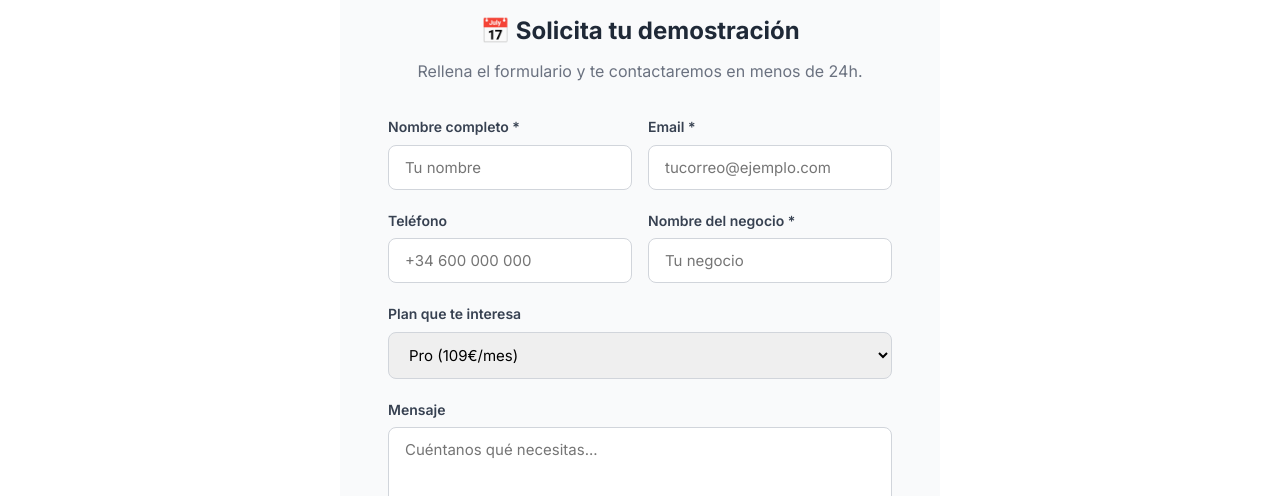
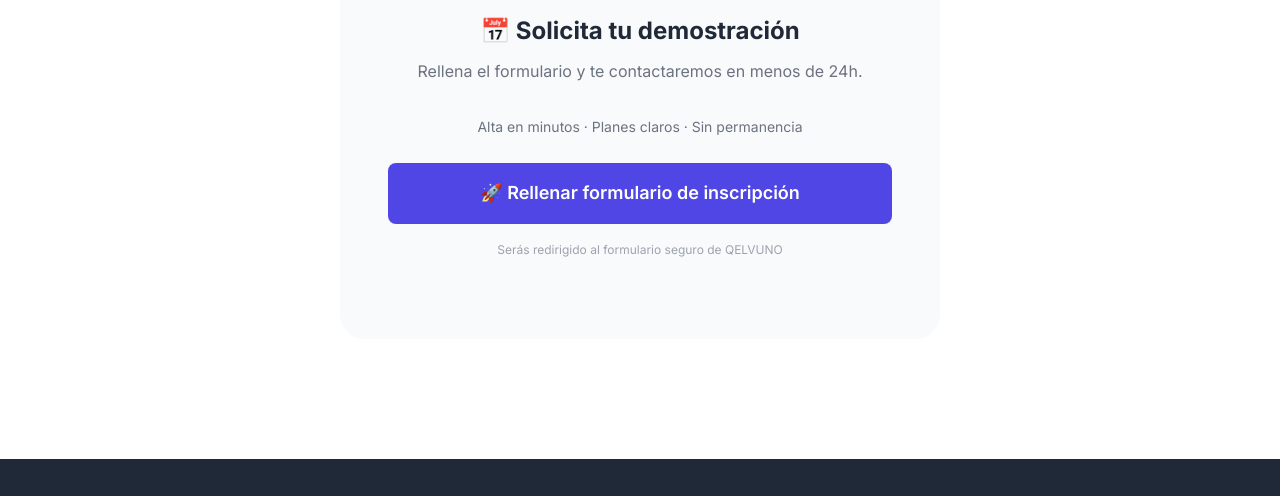
Before and after one commit to qelvuno-lang/QELVUNO, a plain HTML site: page index.html in a window 1280 px wide. Shown: the part 2550-3046 px from the top of the page. Drawn offline with Linux system fonts and the light colour scheme.

Commit message:
feat: enlazar landing con formulario de inscripción de Apps Script

```diff
--- a/index.html
+++ b/index.html
@@ -12,6 +12,11 @@
 
   <!-- Font Awesome (iconos) -->
   <link rel="stylesheet" href="https://cdnjs.cloudflare.com/ajax/libs/font-awesome/6.5.0/css/all.min.css">
+
+  <!-- URL del formulario de inscripción -->
+  <script>
+    const QELVUNO_FORM_URL = 'https://script.google.com/macros/s/AKfycby-eFkTj5g55hkrffVvrIUt1MVKwRhu19VUQvx9kEZHHLgH4ytM6hV2XXBqBIvsVlY/exec?view=inscribirse';
+  </script>
 
   <style>
     /* ===== RESET ===== */
@@ -472,7 +477,7 @@
         <a href="#beneficios">Beneficios</a>
         <a href="#precios">Precios</a>
         <a href="#como-funciona">Cómo funciona</a>
-        <a href="#contacto" class="btn-primary">Solicitar demo</a>
+        <a href="https://script.google.com/macros/s/AKfycby-eFkTj5g55hkrffVvrIUt1MVKwRhu19VUQvx9kEZHHLgH4ytM6hV2XXBqBIvsVlY/exec?view=inscribirse" class="btn-primary">Solicitar demo</a>
       </div>
     </nav>
   </div>
@@ -484,7 +489,7 @@
         <h1>Gestiona tu <span>Google Business Profile</span> con IA</h1>
         <p>Automatiza reseñas, publicaciones e informes. QELVUNO te ayuda a destacar en Google sin esfuerzo.</p>
         <div class="hero-actions">
-          <a href="#contacto" class="btn-primary btn-large">📅 Solicitar demostración</a>
+          <a href="https://script.google.com/macros/s/AKfycby-eFkTj5g55hkrffVvrIUt1MVKwRhu19VUQvx9kEZHHLgH4ytM6hV2XXBqBIvsVlY/exec?view=inscribirse" class="btn-primary btn-large">📅 Solicitar demostración</a>
           <a href="#beneficios" class="btn-outline btn-large">Saber más</a>
         </div>
         <div class="hero-stats">
@@ -560,7 +565,7 @@
             <li><i class="fas fa-check"></i> 10 respuestas de reseñas</li>
             <li><i class="fas fa-check"></i> Informe mensual</li>
           </ul>
-          <a href="#contacto" class="btn-outline" style="display:block;">Elegir plan</a>
+          <a href="https://script.google.com/macros/s/AKfycby-eFkTj5g55hkrffVvrIUt1MVKwRhu19VUQvx9kEZHHLgH4ytM6hV2XXBqBIvsVlY/exec?view=inscribirse" class="btn-outline" style="display:block;">Elegir plan</a>
         </div>
         <div class="pricing-card popular">
           <div class="badge">Más popular</div>
@@ -573,7 +578,7 @@
             <li><i class="fas fa-check"></i> Respuestas con IA</li>
             <li><i class="fas fa-check"></i> Informe detallado</li>
           </ul>
-          <a href="#contacto" class="btn-primary" style="display:block;">Elegir plan</a>
+          <a href="https://script.google.com/macros/s/AKfycby-eFkTj5g55hkrffVvrIUt1MVKwRhu19VUQvx9kEZHHLgH4ytM6hV2XXBqBIvsVlY/exec?view=inscribirse" class="btn-primary" style="display:block;">Elegir plan</a>
         </div>
         <div class="pricing-card">
           <h3>Premium</h3>
@@ -585,7 +590,7 @@
             <li><i class="fas fa-check"></i> Estrategia proactiva</li>
             <li><i class="fas fa-check"></i> Informes avanzados</li>
           </ul>
-          <a href="#contacto" class="btn-outline" style="display:block;">Elegir plan</a>
+          <a href="https://script.google.com/macros/s/AKfycby-eFkTj5g55hkrffVvrIUt1MVKwRhu19VUQvx9kEZHHLgH4ytM6hV2XXBqBIvsVlY/exec?view=inscribirse" class="btn-outline" style="display:block;">Elegir plan</a>
         </div>
       </div>
     </div>
@@ -622,44 +627,13 @@
       <div class="form-section">
         <h2>📅 Solicita tu demostración</h2>
         <p>Rellena el formulario y te contactaremos en menos de 24h.</p>
-        <form action="#" method="POST">
-          <div class="form-row">
-            <div class="form-group">
-              <label for="nombre">Nombre completo *</label>
-              <input type="text" id="nombre" name="nombre" placeholder="Tu nombre" required>
-            </div>
-            <div class="form-group">
-              <label for="email">Email *</label>
-              <input type="email" id="email" name="email" placeholder="tucorreo@ejemplo.com" required>
-            </div>
-          </div>
-          <div class="form-row">
-            <div class="form-group">
-              <label for="telefono">Teléfono</label>
-              <input type="tel" id="telefono" name="telefono" placeholder="+34 600 000 000">
-            </div>
-            <div class="form-group">
-              <label for="negocio">Nombre del negocio *</label>
-              <input type="text" id="negocio" name="negocio" placeholder="Tu negocio" required>
-            </div>
-          </div>
-          <div class="form-group">
-            <label for="plan">Plan que te interesa</label>
-            <select id="plan" name="plan">
-              <option value="basico">Básico (49€/mes)</option>
-              <option value="pro" selected>Pro (109€/mes)</option>
-              <option value="premium">Premium (249€/mes)</option>
-              <option value="no-seguro">Aún no lo sé</option>
-            </select>
-          </div>
-          <div class="form-group">
-            <label for="mensaje">Mensaje</label>
-            <textarea id="mensaje" name="mensaje" placeholder="Cuéntanos qué necesitas..."></textarea>
-          </div>
-          <button type="submit" class="btn-primary" style="width:100%;padding:16px;font-size:18px;">
-            Enviar solicitud
-          </button>
-        </form>
+        <p style="margin-bottom:24px;color:#6b7280;font-size:14px;">Alta en minutos · Planes claros · Sin permanencia</p>
+        <a href="https://script.google.com/macros/s/AKfycby-eFkTj5g55hkrffVvrIUt1MVKwRhu19VUQvx9kEZHHLgH4ytM6hV2XXBqBIvsVlY/exec?view=inscribirse"
+           class="btn-primary"
+           style="display:block;text-align:center;padding:16px;font-size:18px;text-decoration:none;">
+          🚀 Rellenar formulario de inscripción
+        </a>
+        <p style="margin-top:16px;font-size:12px;color:#9ca3af;">Serás redirigido al formulario seguro de QELVUNO</p>
       </div>
     </div>
   </section>
```
